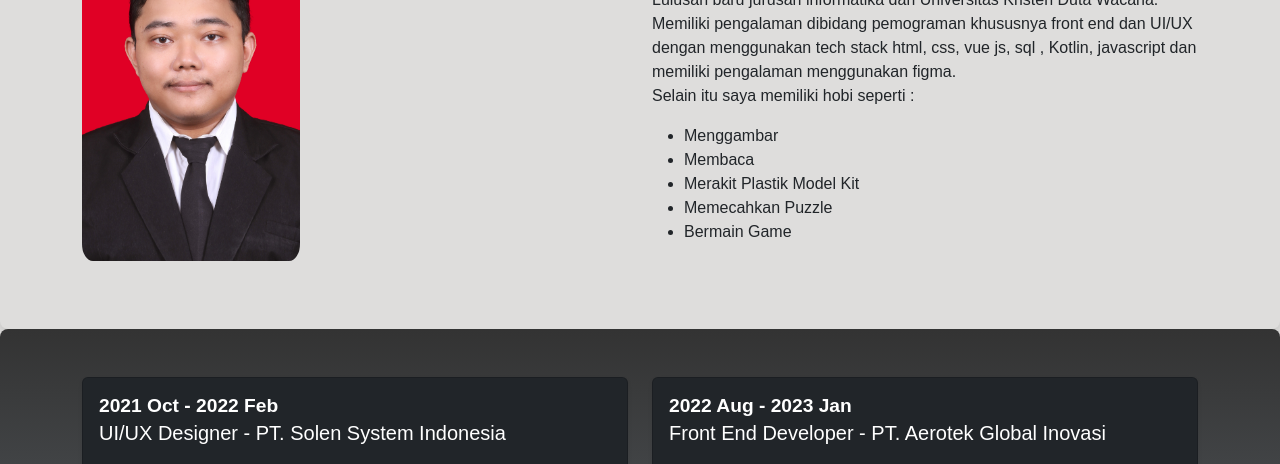
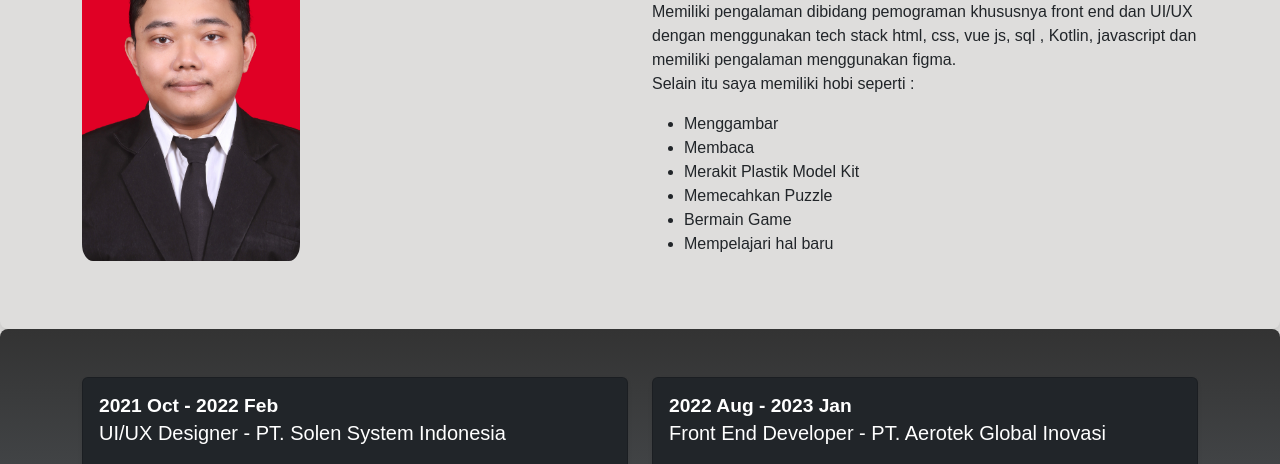
Before and after one commit to AloysiusAji/website-profil-saya, a plain HTML site: page index.html in a window 1280 px wide. Shown: the part 336-800 px from the top of the page. Drawn offline with nearby package versions, Linux system fonts and the light colour scheme.

Commit message:
update 3

```diff
--- a/index.html
+++ b/index.html
@@ -37,6 +37,7 @@
                             <li>Merakit Plastik Model Kit</li>
                             <li>Memecahkan Puzzle</li>
                             <li>Bermain Game</li>
+                            <li>Mempelajari hal baru</li>
                         </ul>
                     </div>
                 </div>
```
